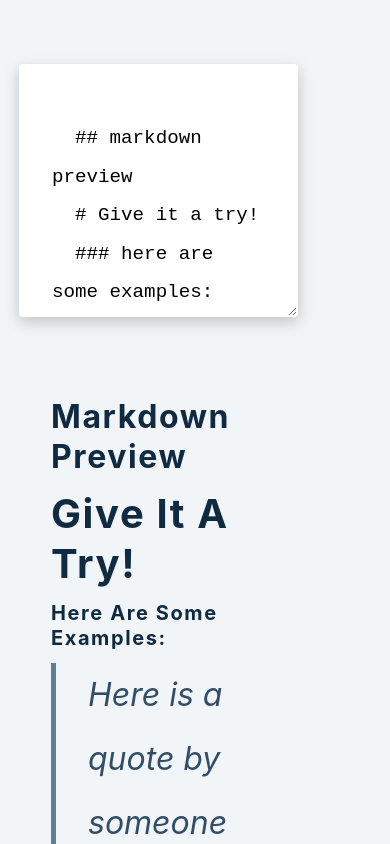
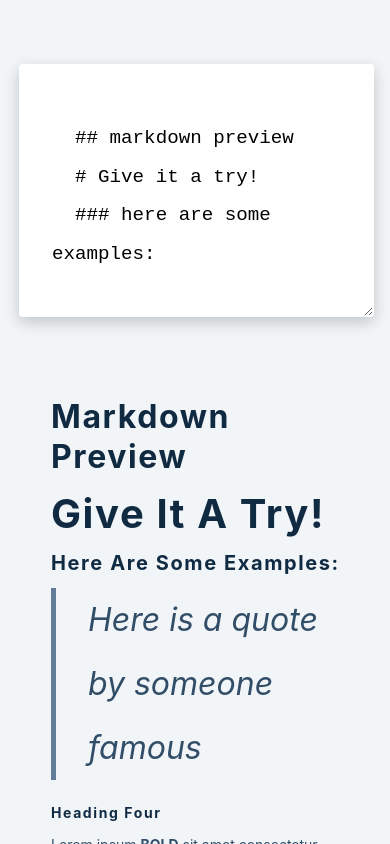
Before and after one commit to obrm/markdown-preview, a React (Create React App) app: page / in a window 390 px wide. Shown: the top 844 px of the page. Built offline with nearby package versions, Linux system fonts and the light colour scheme.

Commit message:
update index.css

```diff
--- a/src/index.css
+++ b/src/index.css
@@ -195,6 +195,5 @@ pre {
   .input,
   .result {
     margin-left: -45px;
-    width: 90%;
   }
 }
```
